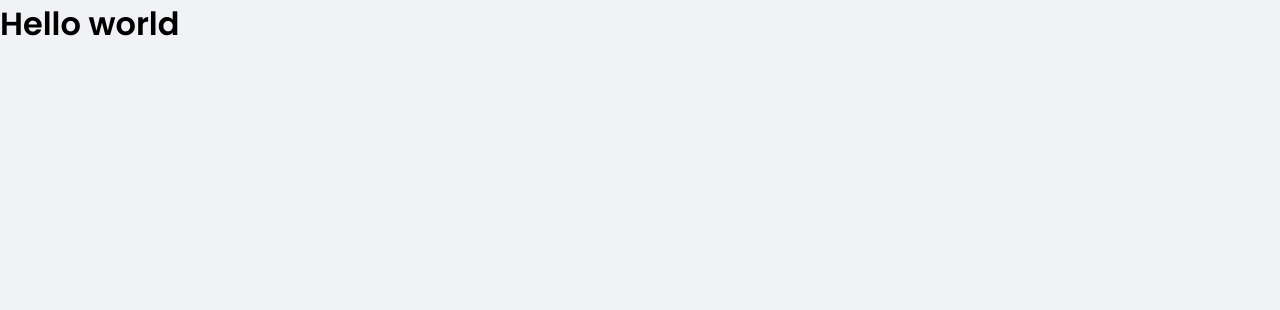
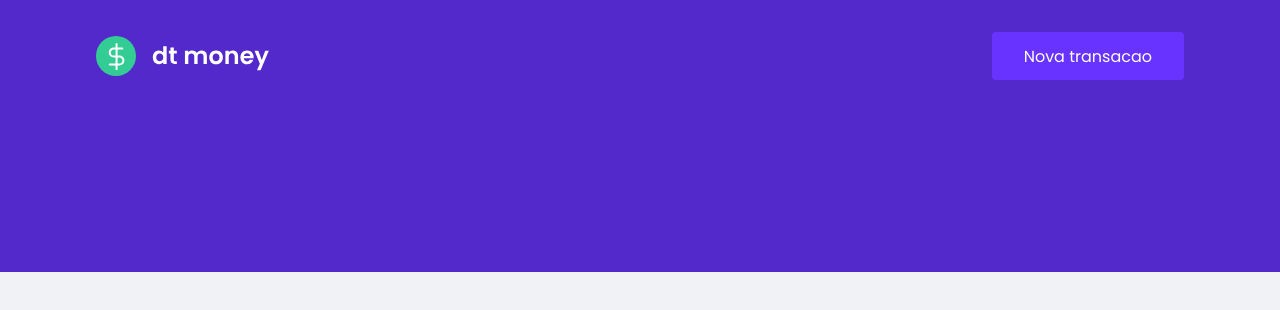
Before and after one commit to lucascsll/react-dashboard-money, a React (Create React App) app: page / in a window 1280 px wide. Shown: the top 310 px of the page. Built offline with nearby package versions, Linux system fonts and the light colour scheme.

Commit message:
adicionado componente header

```diff
--- a/src/App.tsx
+++ b/src/App.tsx
@@ -1,11 +1,12 @@
 import React from 'react';
 import {GlobalStyle} from "./styles/global";
+import {Header} from "./components/Header";
 
 export function App() {
   return (
-    <div className="App">
-     <h1>Hello world</h1>
-        <GlobalStyle/>
-    </div>
+    <>
+     <Header/>
+     <GlobalStyle/>
+    </>
   );
 }
--- /dev/null
+++ b/src/components/Header/index.tsx
@@ -0,0 +1,14 @@
+import logoImg from '../../assets/logo.svg'
+import { Container, Content } from "./styles";
+
+export function Header() {
+    return(
+        <Container>
+            <Content>
+                <img src={logoImg} alt="money"/>
+                <button type="button"> Nova transacao </button>
+            </Content>
+        </Container>
+    )
+
+}
--- /dev/null
+++ b/src/components/Header/styles.ts
@@ -0,0 +1,33 @@
+import styled from "styled-components";
+
+
+export const Container = styled.header`
+    background: var(--blue);
+
+`;
+
+export const Content = styled.div`
+  max-width: 1120px;
+  margin: 0 auto;
+  padding: 2rem 1rem 12rem;
+  display: flex;
+  justify-content: space-between;
+  align-items: center;
+
+  button {
+    font-size: 1rem;
+    color: #FFF;
+    background: var(--blue-ligth);
+    border: 0;
+    padding: 0 2rem;
+    border-radius: 0.25rem;
+    height: 3rem;
+
+    transition: filter 0.2s;
+
+    &:hover {
+      filter: brightness(0.9);
+    }
+  }
+
+`;
```
Also changed, not shown: 1 other file (tests, documents, lock files or other folders).
